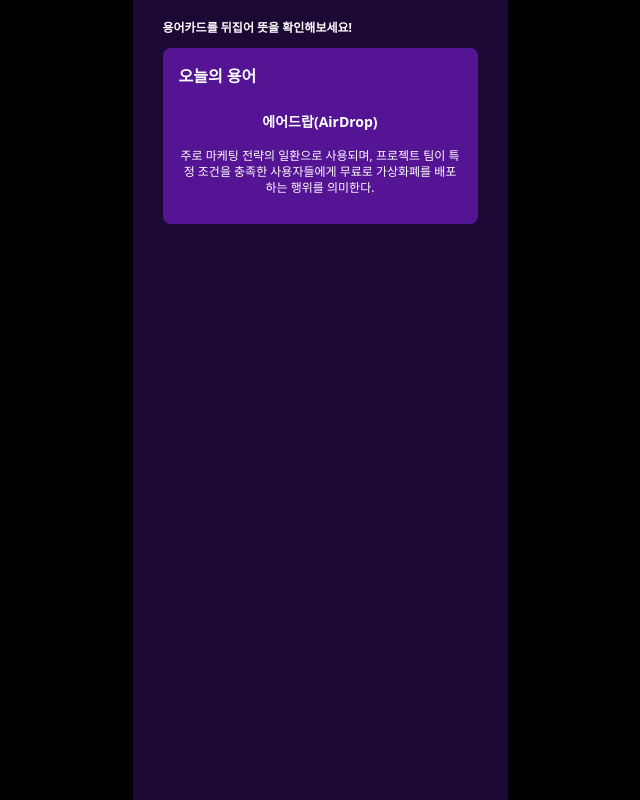
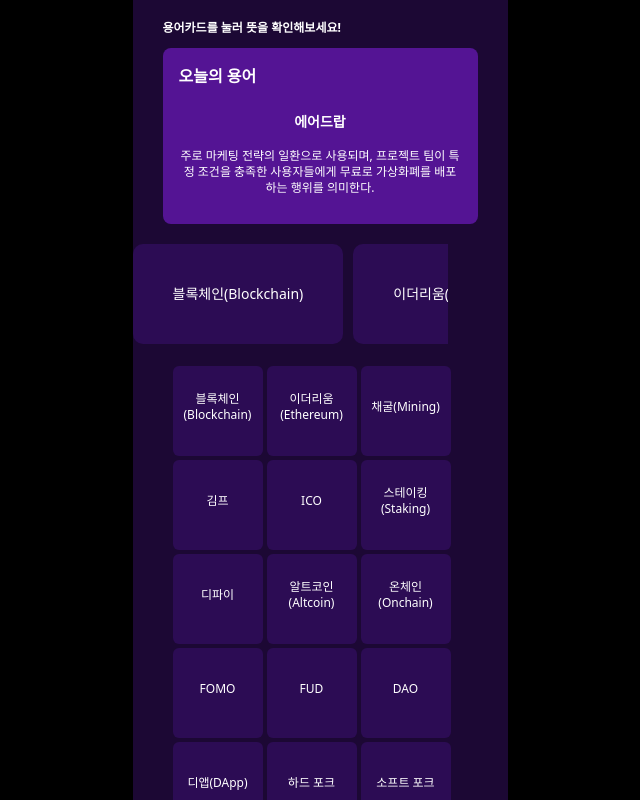
Before and after one commit to Chaemin-L/bitrics_FE, a React (Create React App) app: page /term in a window 1280 px wide. Shown: the whole page, without its empty margins (320-960 px from the left). Built offline with nearby package versions, Linux system fonts and the light colour scheme.

Commit message:
feat: slidetermcard 마크업 구현, Alltermcard 마크업 구현

```diff
--- /dev/null
+++ b/src/components/term/AllTermCard.tsx
@@ -0,0 +1,18 @@
+import { terms } from "@/pages/term/data";
+import TermCard from "@/components/term/TermCard";
+
+
+
+const AllTermCard: React.FC = () => {
+  return (
+    <div className="flex flex-wrap p-2">
+      {terms.map((terms, index) => (
+        <div key={index}>
+          <TermCard key={index} term={terms.term} />
+        </div>
+      ))}
+    </div>
+  );
+};
+
+export default AllTermCard;
--- /dev/null
+++ b/src/components/term/TermCard.tsx
@@ -0,0 +1,13 @@
+interface TermCardProps {
+  term: string;
+}
+
+const TermCard: React.FC<TermCardProps> = ({ term }) => {
+  return (
+    <div className="bg-purple-600 flex flex-col justify-center text-white text-center p-1 rounded-md m-0.5 w-[90px] h-[90px]">
+      <p className="text-xs mb-2 whitespace-normal word-wrap: break-word">{term}</p>
+    </div>
+  );
+};
+
+export default TermCard;
--- /dev/null
+++ b/src/components/term/TermSlideCard.tsx
@@ -0,0 +1,93 @@
+import React, { useRef, useState, useEffect } from 'react';
+
+interface TermSlideCard {
+  term : string
+  description: string
+}
+
+interface TermSlideCardProps {
+  terms: TermSlideCard[];
+}
+
+const TermSlideCard: React.FC<TermSlideCardProps> = ({ terms }) => {
+  const scrollContainerRef = useRef<HTMLDivElement>(null);
+  const cardRef = useRef<HTMLDivElement>(null);
+  const [selectedTerm, setSelectedTerm] = useState<string | null>(null);
+  const [selectedDescription, setSelectedDescription] = useState<string | null>(null);
+
+  let isDown = false;
+  let startX: number;
+  let scrollLeft: number;
+
+  const handleMouseDown = (e: React.MouseEvent) => {
+    isDown = true;
+    startX = e.pageX - scrollContainerRef.current!.offsetLeft;
+    scrollLeft = scrollContainerRef.current!.scrollLeft;
+  };
+
+  const handleMouseLeaveOrUp = () => {
+    isDown = false;
+  };
+
+  const handleMouseMove = (e: React.MouseEvent) => {
+    if (!isDown) return;
+    e.preventDefault();
+    const x = e.pageX - scrollContainerRef.current!.offsetLeft;
+    const walk = (x - startX) * 2; // 스크롤 속도 조정
+    scrollContainerRef.current!.scrollLeft = scrollLeft - walk;
+  };
+
+  const handleCardClick = (term: string, description: string) => {
+    setSelectedTerm(term);
+    setSelectedDescription(description);
+  };
+
+  useEffect(() => {
+    const handleClickOutside = (e: MouseEvent) => {
+      if (cardRef.current && !cardRef.current.contains(e.target as Node)) {
+        setSelectedTerm(null);
+        setSelectedDescription(null);
+      }
+    };
+
+    document.addEventListener('mousedown', handleClickOutside);
+    return () => {
+      document.removeEventListener('mousedown', handleClickOutside);
+    };
+  }, [cardRef]);
+
+  return (
+    <>
+      <div
+        ref={scrollContainerRef}
+        className="overflow-hidden whitespace-nowrap w-full cursor-grab select-none -mx-[30px]"
+        onMouseDown={handleMouseDown}
+        onMouseLeave={handleMouseLeaveOrUp}
+        onMouseUp={handleMouseLeaveOrUp}
+        onMouseMove={handleMouseMove}
+      >
+        <div className="inline-flex space-x-[10px]">
+          {terms.map((terms, index) => (
+            <div
+              key={index}
+              className="bg-purple-600 text-white p-10 rounded-[10px] min-w-[200px] text-center"
+              onClick={() => handleCardClick(terms.term, terms.description)}
+            >
+              <div className="text-sm font-medium">{terms.term}</div>
+              </div>
+          ))}
+        </div>
+      </div>
+
+      {selectedTerm ? (
+        <div className='fixed inset-0 flex items-center justify-center'>
+          <div ref={cardRef} className="w-80 h-[400px] p-45 bg-purple-200 rounded-lg text-white text-center">
+            <p className='mt-[150px] ml-[20px] mr-[20px]'>{selectedDescription}</p>
+          </div>
+        </div>
+      ) : null}
+    </>
+  );
+};
+
+export default TermSlideCard;
--- a/src/components/term/dailyTerm.tsx
+++ b/src/components/term/dailyTerm.tsx
@@ -1,5 +1,5 @@
 import { useState, useEffect } from 'react';
-import { terms } from '@/pages/term/data.js';
+import { terms } from '@/pages/term/data';
 
 const DailyTerm : React.FC = () => {
   const [currentTerm, setCurrentTerm] = useState(0);
--- a/src/pages/term/data.js
+++ b/src/pages/term/data.js
@@ -1,4 +1,4 @@
-export   const terms = [
+export const terms = [
   {
     term: '블록체인(Blockchain)', description: '데이터를 기록하는 분산형 장부 시스템으로 모든 거래내역이 연결된 블록에 변경 불가능하게 보존된다.'
   },
@@ -13,8 +13,8 @@ export   const terms = [
     description: "'김치+프리미엄'의 줄임말로 국내 거래소 암호화폐 시세가 해외거래소 암호화폐 시세보다 높은 현상을 말한다."
   },
   {
-    term:'ICO(Initial Coin Offering)',
-    description: '기업이 블록체인 기술 관련 프로젝트를 시작하기 위해 투자금을 유치하는 것이다.'
+    term:'ICO',
+    description: 'Initial Coin Offering, 기업이 블록체인 기술 관련 프로젝트를 시작하기 위해 투자금을 유치하는 것이다.'
   },
   {
     term: "스테이킹(Staking)",
@@ -22,9 +22,9 @@ export   const terms = [
       "특정 가상화폐를 보유하고 네트워크에 락업(lock-up)해두는 행위로, 그 대가로 보상을 받는다. 주로 지분증명(Pos) 방식에서 사용된다.",
   },
   {
-    term: "디파이(DeFi, Decentralized Finance)",
+    term: "디파이",
     description:
-      "블록체인 기반의 탈중앙화된 금융 서비스를 의미한다. 전통적인 금융 기관 없이 금융 서비스를 제공한다.",
+      "Decentralized Finance, 블록체인 기반의 탈중앙화된 금융 서비스를 의미한다. 전통적인 금융 기관 없이 금융 서비스를 제공한다.",
   },
   {
     term: "알트코인(Altcoin)",
@@ -37,24 +37,19 @@ export   const terms = [
       "블록체인에서 발생하는 모든 거래 내역을 블록체인에 기록하는 방식이다.",
   },
   {
-    term: "FOMO(Fear of Missing Out)",
+    term: "FOMO",
     description:
-      "가상화폐 시장에서 상승장을 놓칠까봐 느끼는 불안감으로 인해 발생하는 투자 행동을 의미한다.",
+      "Fear of Missing Out, 가상화폐 시장에서 상승장을 놓칠까봐 느끼는 불안감으로 인해 발생하는 투자 행동을 의미한다.",
   },
   {
-    term: "FUD(Fear, Uncertainty, and Doubt)",
+    term: "FUD",
     description:
-      "가상화폐 시장에서 투자자들이 느끼는 공포, 불확실성, 의심을 나타내는 용어이다. 시장에 부정적인 영향을 줄 수 있다.",
+      "Fear, Uncertainty, and Doubt의 줄임말로 가상화폐 시장에서 투자자들이 느끼는 공포, 불확실성, 의심을 나타내는 용어이다. 시장에 부정적인 영향을 줄 수 있다.",
   },
   {
-    term: "DAO(Decentralized Autonomous Organization)",
+    term: "DAO",
     description:
-      "탈중앙화된 자율 조직으로, 블록체인을 통해 운영되며 규칙과 결정을 스마트 계약으로 관리한다.",
-  },
-  {
-    term: "ICO (Initial Coin Offering)",
-    description:
-      "암호화폐를 팔아 각종 블록체인 관련 프로젝트의 자본을 조달하는 방식이다.",
+      "Decentralized Autonomous Organization, 탈중앙화된 자율 조직으로, 블록체인을 통해 운영되며 규칙과 결정을 스마트 계약으로 관리한다.",
   },
   {
     term: "디앱(DApp)",
@@ -62,42 +57,42 @@ export   const terms = [
       "분산형 애플리케이션으로, 블록체인 위에서 실행되는 애플리케이션이다.",
   },
   {
-    term: "하드 포크(Hard Fork)",
+    term: "하드 포크",
     description:
-      "기존 블록체인에서 큰 변경사항이 발생해 새로운 체인이 분리되는 현상이다. 하드 포크는 주로 합의되지 않거나 기술적 업그레이드를 위해 발생한다.",
+      "기존 블록체인에서 큰 변경사항이 발생해 새로운 체인이 분리되는 현상이다. 하드 포크(Hard Fork)는 주로 합의되지 않거나 기술적 업그레이드를 위해 발생한다.",
   },
   {
-    term: "소프트 포크(Soft Fork)",
+    term: "소프트 포크",
     description:
-      "기존 블록체인과 호환 가능한 방식으로 블록체인 규칙이 업데이트되는 현상이다. 소프트 포크에서는 기존 체인이 유지된다.",
+      "기존 블록체인과 호환 가능한 방식으로 블록체인 규칙이 업데이트되는 현상이다. 소프트 포크(Soft Fork)에서는 기존 체인이 유지된다.",
   },
   {
-    term: "NFT(Non-Fungible Token)",
-    description: "대체 불가능한 토큰으로, 고유성을 가진 디지털 자산이다."
+    term: "NFT",
+    description: "Non-Fungible Token, 대체 불가능한 토큰으로, 고유성을 가진 디지털 자산이다."
   },
   {
-    term: "디플레이션(Deflation)",
+    term: "디플레이션",
     description: "통화 공급이 줄어들어 화폐의 가치가 상승하는 현상이다. "
   },
   {
-    term: "인플레이션(Inflation)",
+    term: "인플레이션",
     description: "통화 공급이 증가하여 화폐의 가치가 하락하는 현상이다. "
   },
   {
-    term: "스테이블코인(Stablecoin)",
+    term: "스테이블코인",
     description:
       "달러나 유로와 같은 실물 자산에 연동된 가상화폐로 변동이 낮아 안정적인 가치를 유지한다."
   },
   {
-    term: "플립페닝 (Flippening)",
-    description: "알트코인이 비트코인의 시장 가치를 역전하는 현상을 의미한다. 주로 이더리움이 비트코인을 따라잡을 때 이 용어가 사용된다."
+    term: "플립페닝",
+    description: "Flippening, 알트코인이 비트코인의 시장 가치를 역전하는 현상을 의미한다. 주로 이더리움이 비트코인을 따라잡을 때 이 용어가 사용된다."
   },
   {
-    term: "베어와 불(Bear and Bull)",
+    term: "베어와 불",
     description: "베어(Bear) 시장은 비관적이고 부정적인 시장 분위기를 나타내며 불(Bull) 시장은 낙관적이고 긍정적인 시장 분위기를 나타낸다."
   },
   {
-    term: "에어드랍(AirDrop)",
+    term: "에어드랍",
     description:"주로 마케팅 전략의 일환으로 사용되며, 프로젝트 팀이 특정 조건을 충족한 사용자들에게 무료로 가상화폐를 배포하는 행위를 의미한다."
   },
   {
@@ -109,16 +104,16 @@ export   const terms = [
     description:"미국 달러(USD)에 연동(페깅)되도록 설계된 가상화폐이다."
   },
   {
-    term: "스냅샷(Snapshot)",
+    term: "스냅샷",
     description: "블록체인 및 가상화폐 분야에서 특정 시점의 블록체인 상태를 기록하는 것이다. 주로 에어드랍, 하드포크, 네트워크 업그레이드 등의 이벤트와 관련해 사용된다."
   },
   {
-    term:"BTC 롱(Long)",
+    term:"BTC 롱",
     description: "비트코인 가격이 상승할 것이라고 예상하고 매수하는 전략이다."
   },
   {
-    term: "BTC 숏(Short)",
+    term: "BTC 숏",
     description: "비트코인 가격이 하락할 것이라고 예상하고 매도하는 전략이다."
   },
 ];
-// 28개
+// 27개
--- a/src/pages/term/index.tsx
+++ b/src/pages/term/index.tsx
@@ -1,16 +1,27 @@
-import DaliyTerm from "@/components/term/dailyTerm";
+import DaliyTerm from "@/components/term/DailyTerm";
+import TermSlideCard from "@/components/term/TermSlideCard";
+import { terms } from "@/pages/term/data";
+import AllTermCard from "@/components/term/AllTermCard";
+
 
 const TermPage = () => {
   return (
-    <>
+    <div className="">
       <div className="mb-3">
-        <h3 className="text-white text-xs font-semibold">용어카드를 뒤집어 뜻을 확인해보세요!
+        <h3 className="text-white text-xs font-semibold">용어카드를 눌러 뜻을 확인해보세요!
         </h3>
       </div>
       <div>
         <DaliyTerm />
       </div>
-    </>
+      <div className="mt-5">
+        <TermSlideCard terms = { terms } />
+      </div>
+      <div className="mt-3">
+        <AllTermCard />
+      </div>
+
+    </div>
   )
 }
 
--- a/tsconfig.json
+++ b/tsconfig.json
@@ -19,7 +19,7 @@
     "noUnusedLocals": true,
     "noUnusedParameters": true
   },
-  "include": ["src/**/*.ts", "src/**/*.tsx", "craco.config.js"],
+  "include": ["src/**/*.ts", "src/**/*.tsx", "craco.config.js", "src/pages/term/data.js"],
   "extends": "./tsconfig.paths.json",
   "exclude": ["node_modules", "**/node_modules/*"]
 }
```
